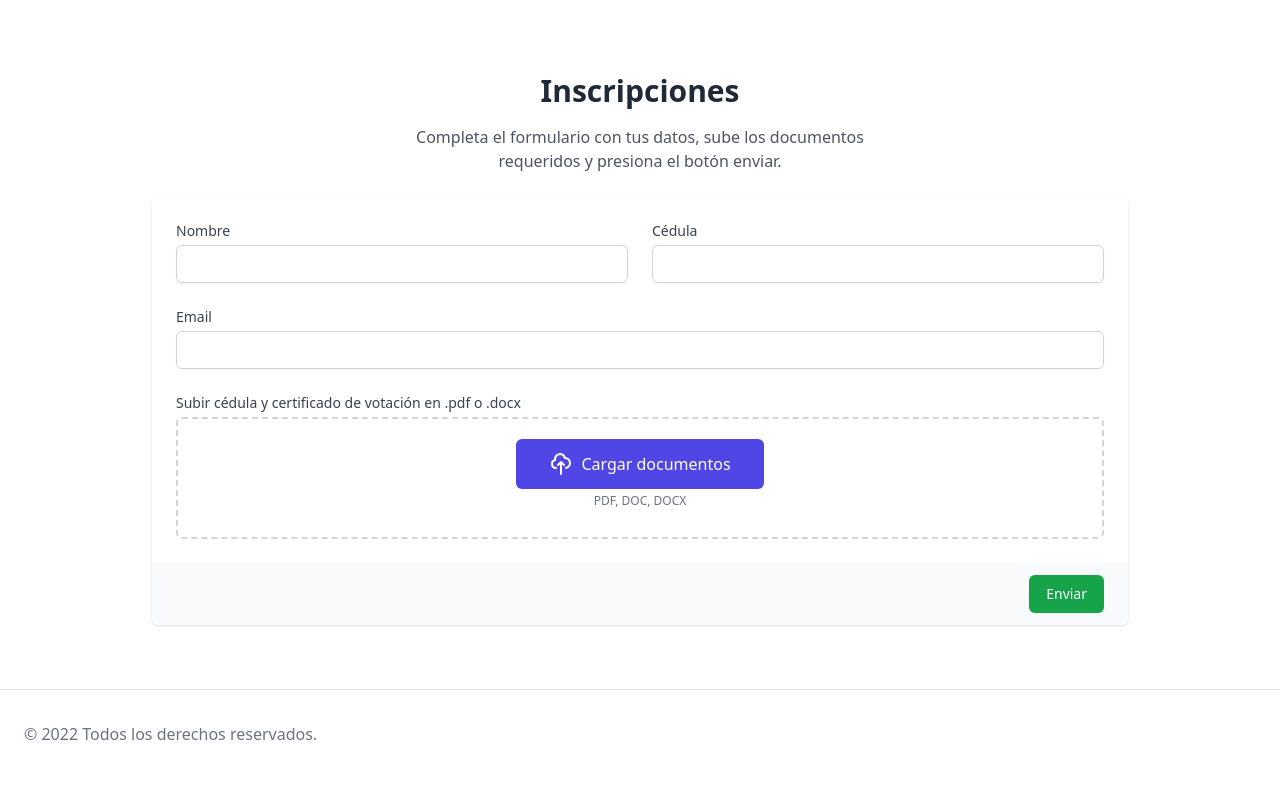
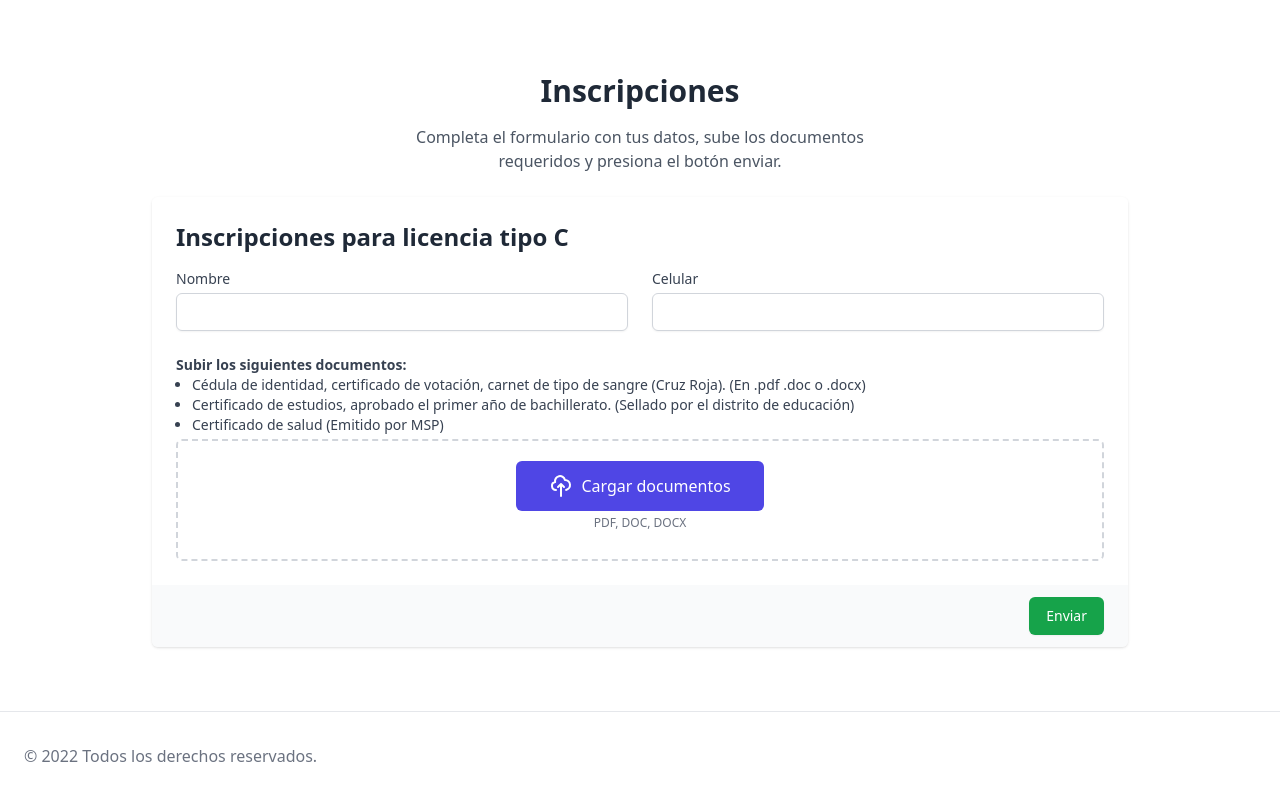
Before and after one commit to EduardoAyora/sindicato-si, a Next.js app in the folder sindicato-si/: page / in a window 1280 px wide. Shown: the part 1183-1983 px from the top of the page. Before the commit the page ends 1961 px from the top, so only its background shows below. Built offline with nearby package versions, Linux system fonts and the light colour scheme.

Commit message:
Modificar formulario licencia tipo C

```diff
--- a/sindicato-si/pages/index.js
+++ b/sindicato-si/pages/index.js
@@ -9,23 +9,12 @@ const styles = {
 }
 
 export default function Home() {
-  const [files, setFiles] = useState([])
+  const [cFiles, setCFiles] = useState([])
+  const [eFiles, setEFiles] = useState([])
   const [isOpen, setIsOpen] = useState(false)
-  const nameRef = useRef()
-  const idRef = useRef()
-  const emailRef = useRef()
 
-  function onChange(e) {
-    var files = e.target.files
-    var filesArr = Array.prototype.slice.call(files)
-    setFiles((prevFiles) => {
-      return [...prevFiles, ...filesArr]
-    })
-  }
-
-  function removeFile(f) {
-    setFiles(files.filter((x) => x !== f))
-  }
+  const cNameRef = useRef()
+  const cCelRef = useRef()
 
   const toBase64 = (file) =>
     new Promise((resolve, reject) => {
@@ -34,35 +23,6 @@ export default function Home() {
       reader.onload = () => resolve(reader.result)
       reader.onerror = (error) => reject(error)
     })
-
-  async function sendMail() {
-    const mappedPdfsToSend = []
-    for await (const file of files) {
-      const name = file.name
-      const data = await toBase64(file)
-      mappedPdfsToSend.push({
-        name,
-        data,
-      })
-    }
-
-    Email.send({
-      SecureToken: '9ad5ea20-233e-400d-835d-d5df0e7a8486',
-      To: 'eduardoaayora24@gmail.com',
-      From: 'eduardoaayora24@gmail.com',
-      Subject: 'SOLICITUD DE INSCRIPCIÓN',
-      Body: `Nombre: ${nameRef.current.value}, Cédula: ${idRef.current.value}, Email: ${emailRef.current.value}`,
-      Attachments: mappedPdfsToSend,
-    })
-      .then((message) => {
-        alert('Sus datos se han enviado con éxito: ' + message)
-        setFiles([])
-        nameRef.current.value = ''
-        idRef.current.value = ''
-        emailRef.current.value = ''
-      })
-      .catch((err) => alert('Ha ocurrido el error: ' + err))
-  }
 
   return (
     <div className={styles.container}>
@@ -224,13 +184,16 @@ export default function Home() {
                 <form action='#' method='POST'>
                   <div className='shadow overflow-hidden sm:rounded-md'>
                     <div className='px-4 py-5 bg-white sm:p-6'>
-                      <div className='grid grid-cols-6 gap-6'>
+                      <h2 className='text-2xl font-semibold text-gray-800'>
+                        Inscripciones para licencia tipo C
+                      </h2>
+                      <div className='grid grid-cols-6 gap-6 pt-4'>
                         <div className='col-span-6 sm:col-span-3'>
                           <label className='block text-sm font-medium text-gray-700'>
                             Nombre
                           </label>
                           <input
-                            ref={nameRef}
+                            ref={cNameRef}
                             type='text'
                             className='mt-1 focus:ring-indigo-500 focus:border-indigo-500 block w-full shadow-sm sm:text-sm border-gray-300 rounded-md'
                           />
@@ -238,22 +201,10 @@ export default function Home() {
 
                         <div className='col-span-6 sm:col-span-3'>
                           <label className='block text-sm font-medium text-gray-700'>
-                            Cédula
+                            Celular
                           </label>
                           <input
-                            ref={idRef}
-                            type='text'
-                            autoComplete='family-name'
-                            className='mt-1 focus:ring-indigo-500 focus:border-indigo-500 block w-full shadow-sm sm:text-sm border-gray-300 rounded-md'
-                          />
-                        </div>
-
-                        <div className='col-span-6 sm:col-span-6'>
-                          <label className='block text-sm font-medium text-gray-700'>
-                            Email
-                          </label>
-                          <input
-                            ref={emailRef}
+                            ref={cCelRef}
                             type='text'
                             className='mt-1 focus:ring-indigo-500 focus:border-indigo-500 block w-full shadow-sm sm:text-sm border-gray-300 rounded-md'
                           />
@@ -261,8 +212,22 @@ export default function Home() {
 
                         <div className='col-span-6 sm:col-span-6'>
                           <label className='block text-sm font-medium text-gray-700'>
-                            Subir cédula y certificado de votación en .pdf o
-                            .docx
+                            <p className='font-bold'>
+                              Subir los siguientes documentos:
+                            </p>
+                            <ul className='list-disc pl-4'>
+                              <li>
+                                Cédula de identidad, certificado de votación,
+                                carnet de tipo de sangre (Cruz Roja). (En .pdf
+                                .doc o .docx)
+                              </li>
+                              <li>
+                                Certificado de estudios, aprobado el primer año
+                                de bachillerato. (Sellado por el distrito de
+                                educación)
+                              </li>
+                              <li>Certificado de salud (Emitido por MSP)</li>
+                            </ul>
                           </label>
                           <div className='mt-1 flex justify-center px-6 pt-5 pb-6 border-2 border-gray-300 border-dashed rounded-md'>
                             <div className='space-y-1 text-center'>
@@ -272,7 +237,14 @@ export default function Home() {
                                     accept='.pdf, .doc, .docx'
                                     type='file'
                                     multiple
-                                    onChange={onChange}
+                                    onChange={(e) => {
+                                      var files = e.target.files
+                                      var filesArr =
+                                        Array.prototype.slice.call(files)
+                                      setCFiles((prevFiles) => {
+                                        return [...prevFiles, ...filesArr]
+                                      })
+                                    }}
                                   />
                                   <div className='cursor-pointer w-full bg-indigo-600 border border-transparent rounded-md py-3 px-8 flex items-center justify-center text-base font-medium text-white hover:bg-indigo-700 focus:outline-none focus:ring-2 focus:ring-offset-2 focus:ring-indigo-500'>
                                     <CloudUploadIcon
@@ -288,9 +260,13 @@ export default function Home() {
                               </p>
 
                               <div style={styles}>
-                                {files.map((file, indice) => (
+                                {cFiles.map((file, indice) => (
                                   <span
-                                    onClick={() => removeFile(file)}
+                                    onClick={() =>
+                                      setCFiles(
+                                        cFiles.filter((x) => x !== file)
+                                      )
+                                    }
                                     key={indice}
                                     className='m-1 bg-gray-200 hover:bg-gray-300 rounded-full px-2 font-bold text-sm leading-loose cursor-pointer'
                                   >
@@ -306,7 +282,44 @@ export default function Home() {
                     <div className='px-4 py-3 bg-gray-50 text-right sm:px-6'>
                       <button
                         type='button'
-                        onClick={sendMail}
+                        onClick={async () => {
+                          if (cNameRef.current.value === '')
+                            return alert('El nombre es requerido')
+                          if (cCelRef.current.value === '')
+                            return alert('El celular es requerido')
+                          if (cFiles.length === 0)
+                            return alert('Cargar los documentos es requerido')
+
+                          const mappedPdfsToSend = []
+                          for await (const file of cFiles) {
+                            const name = file.name
+                            const data = await toBase64(file)
+                            mappedPdfsToSend.push({
+                              name,
+                              data,
+                            })
+                          }
+
+                          Email.send({
+                            SecureToken: '9ad5ea20-233e-400d-835d-d5df0e7a8486',
+                            To: 'eduardoaayora24@gmail.com',
+                            From: 'eduardoaayora24@gmail.com',
+                            Subject: 'SOLICITUD DE INSCRIPCIÓN',
+                            Body: `Nombre: ${cNameRef.current.value}, Celular: ${cCelRef.current.value}`,
+                            Attachments: mappedPdfsToSend,
+                          })
+                            .then((message) => {
+                              alert(
+                                'Sus datos se han enviado con éxito: ' + message
+                              )
+                              setCFiles([])
+                              cNameRef.current.value = ''
+                              cCelRef.current.value = ''
+                            })
+                            .catch((err) =>
+                              alert('Ha ocurrido el error: ' + err)
+                            )
+                        }}
                         className='inline-flex justify-center py-2 px-4 border border-transparent shadow-sm text-sm font-medium rounded-md text-white bg-green-600 hover:bg-green-700 focus:outline-none focus:ring-2 focus:ring-offset-2 focus:ring-green-500'
                       >
                         Enviar
```
